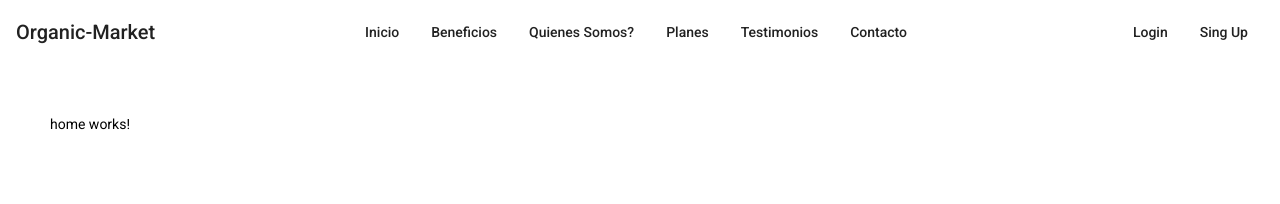
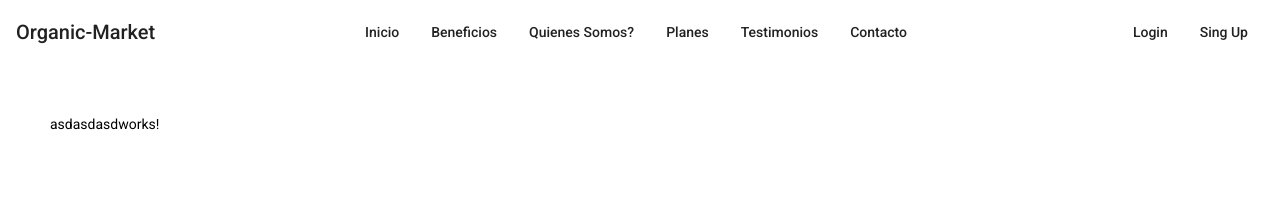
Before and after one commit to Organic-Market/Web-Apps, an Angular app: page /home in a window 1280 px wide. Shown: the top 204 px of the page. Built offline with nearby package versions, Linux system fonts and the light colour scheme.

Commit message:
Update home.component.html

```diff
--- a/src/app/components/home/home.component.html
+++ b/src/app/components/home/home.component.html
@@ -1 +1 @@
-<p>home works!</p>
+<p>asdasdasdworks!</p>
```
